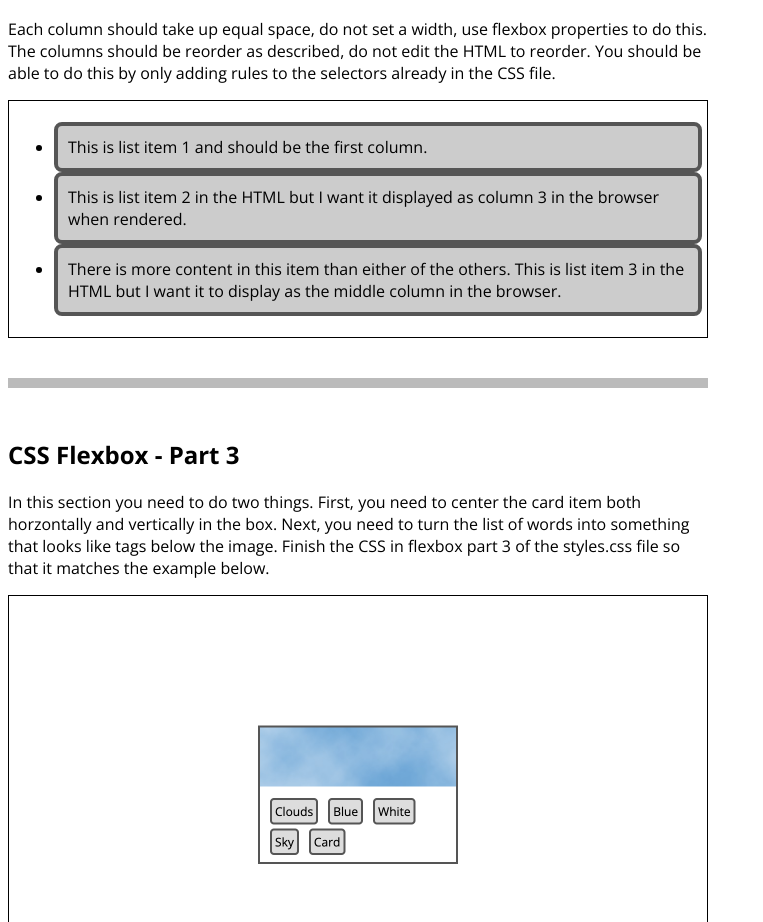
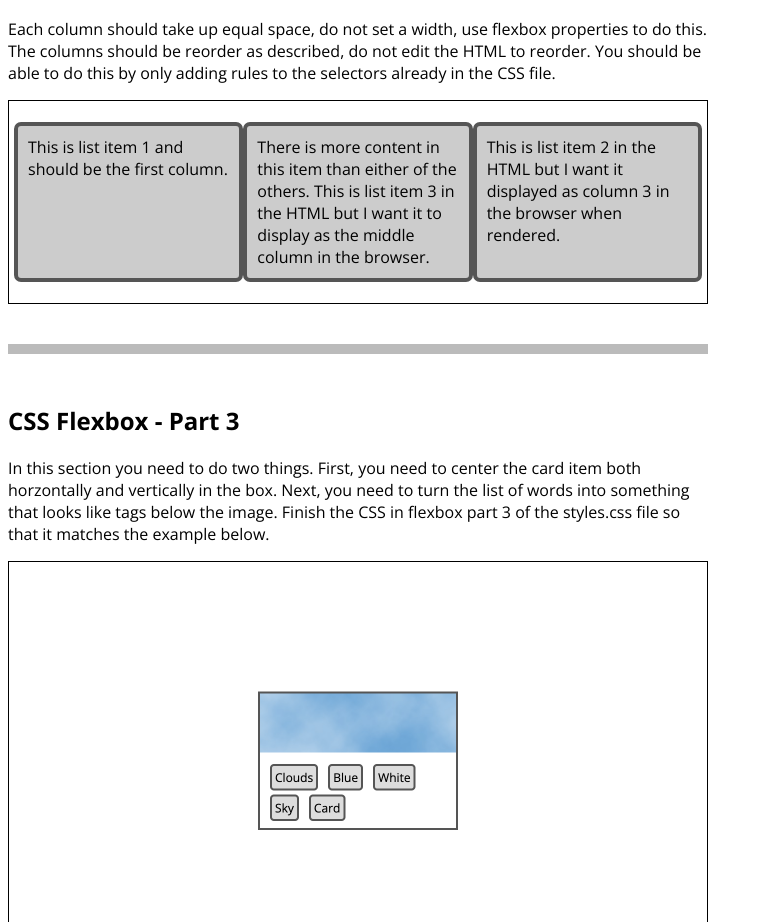
Before and after one commit to VarshithaCS0607/Assignment2, a plain HTML site: page index.html in a window 1280 px wide. Shown: the part 1161-2083 px from the top of the page, without its empty margins (0-763 px from the left). Drawn offline with nearby package versions, Linux system fonts and the light colour scheme.

Commit message:
Flexbox2 added
added contents to css file for flexbox 2

```diff
--- a/styles.css
+++ b/styles.css
@@ -28,15 +28,34 @@
 
 /* Flexbox Part 2 */
 
-#flex-section2 ul {}
+#flex-section2 ul {
+	display: flex;
+	list-style: none;
+	padding: 0;
+}
 
-#flex-section2 li {}
+#flex-section2 li {
+	color:#000;
+	background-color: #ccc;
+	font-size: 1rem;
+	border-radius: 7px;
+	border: 4px solid #555;
+    margin: 0;
+	flex: 1;
+	padding: 10px;
+}
 
-#flex-section2 .item1 {}
+#flex-section2 .item1 {
+	order: 1;
+}
 
-#flex-section2 .item2 {}
+#flex-section2 .item2 {
+	order: 3;
+}
 
-#flex-section2 .item3 {}
+#flex-section2 .item3 {
+	order: 2;
+}
 
 /* end Flexbox Part 2 */
 
```
